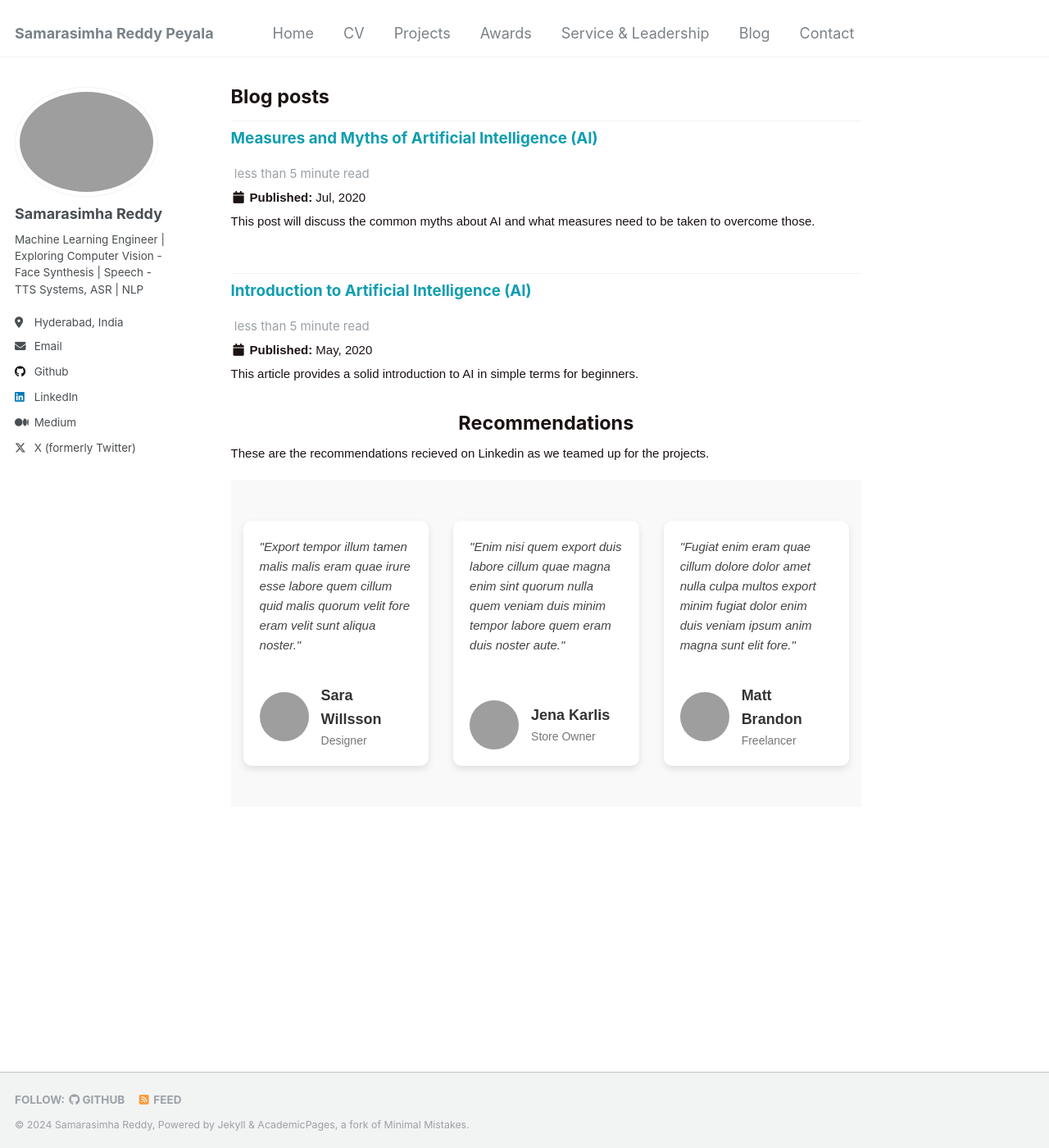
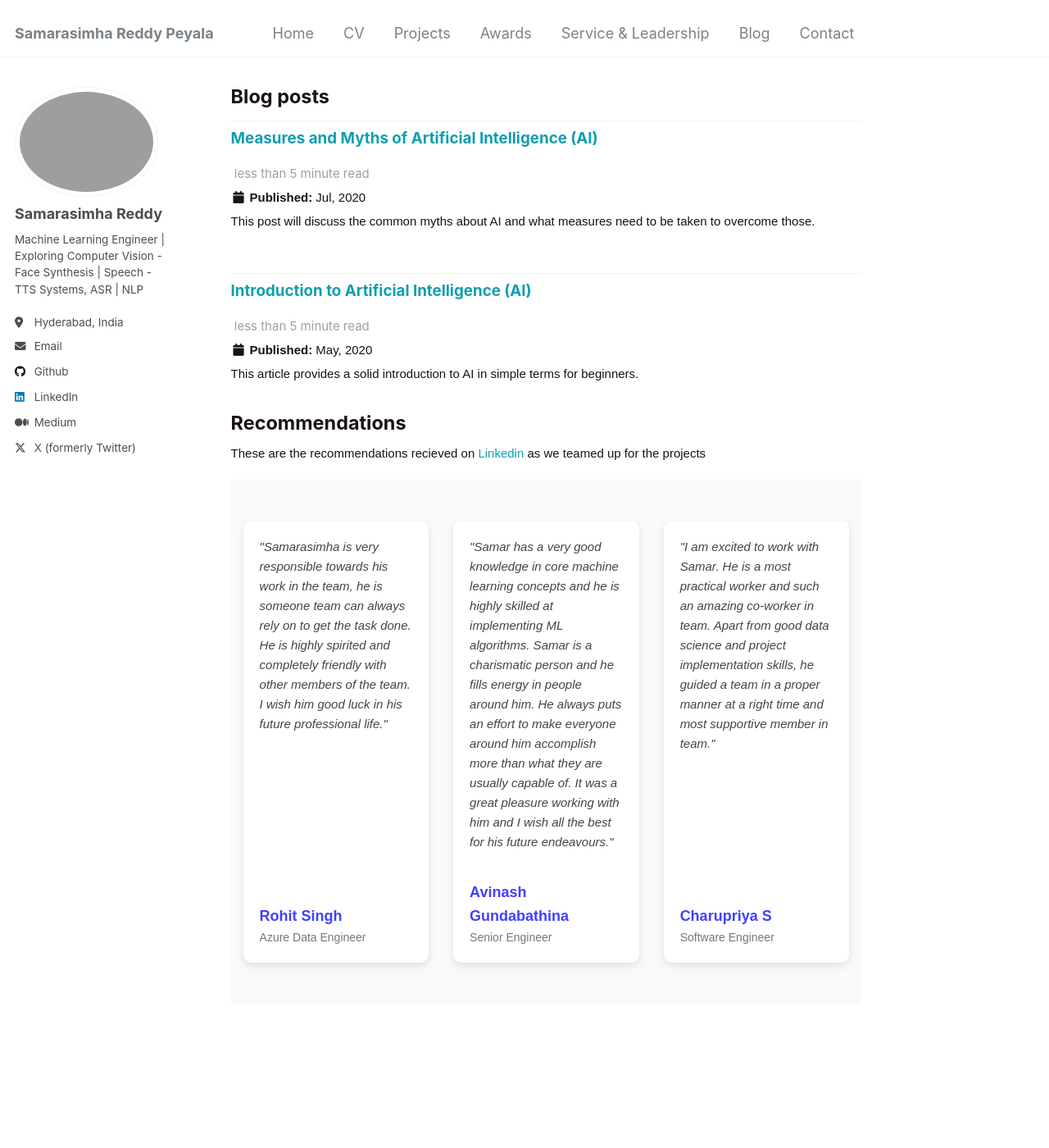
Before and after one commit to samarasimhapeyala/samarasimhapeyala.github.io, a Jekyll site: the page built from _pages/blog.md, in a window 1280 px wide and 1400 px high. Shown: the whole window at 82% size. Built offline with Jekyll 4.4.1, drawn with Linux system fonts in a browser that asks for light colours; grey boxes are pictures that could not be loaded.

Commit message:
Update blog.md

```diff
--- a/_pages/blog.md
+++ b/_pages/blog.md
@@ -122,47 +122,47 @@ author_profile: true
 }
 </style>
 
-<h1 style="text-align: center;">Recommendations</h1>
-<p style="font-size: 15px;">These are the recommendations recieved on Linkedin as we teamed up for the projects.</p>
+<h1 style="text-align: left;">Recommendations</h1>
+<p style="font-size: 15px;">These are the recommendations recieved on <a href="https://www.linkedin.com/in/samarasimhapeyala" style="color: rgb(16, 158, 176); text-decoration: none;">Linkedin</a> as we teamed up for the projects</p>
 <div class="testimonials">
   <div class="testimonial-container">
     <div class="testimonial-slider" id="testimonialSlider">
       <!-- First recommendation -->
       <div class="testimonial-box">
         <div class="testimonial-content">
-          "Export tempor illum tamen malis malis eram quae irure esse labore quem cillum quid malis quorum velit fore eram velit sunt aliqua noster."
+          "Samarasimha is very responsible towards his work in the team, he is someone team can always rely on to get the task done. He is highly spirited and completely friendly with other members of the team. I wish him good luck in his future professional life."
         </div>
         <div class="client-info">
-          <img src="client1.jpg" alt="Sara Willsson">
+          <!--<img src="client1.jpg" alt="Sara Willsson">-->
           <div>
-            <div class="client-name">Sara Willsson</div>
-            <div class="client-title">Designer</div>
+            <div class="client-name"><a href="https://www.linkedin.com/in/rohitsinghonline/">Rohit Singh</a></div>
+            <div class="client-title">Azure Data Engineer</div>
           </div>
         </div>
       </div>
       <!-- Second recommendation -->
       <div class="testimonial-box">
         <div class="testimonial-content">
-          "Enim nisi quem export duis labore cillum quae magna enim sint quorum nulla quem veniam duis minim tempor labore quem eram duis noster aute."
+          "Samar has a very good knowledge in core machine learning concepts and he is highly skilled at implementing ML algorithms. Samar is a charismatic person and he fills energy in people around him. He always puts an effort to make everyone around him accomplish more than what they are usually capable of. It was a great pleasure working with him and I wish all the best for his future endeavours."
         </div>
         <div class="client-info">
-          <img src="client2.jpg" alt="Jena Karlis">
+          <!--<img src="client2.jpg" alt="Jena Karlis">-->
           <div>
-            <div class="client-name">Jena Karlis</div>
-            <div class="client-title">Store Owner</div>
+            <div class="client-name"><a href="https://www.linkedin.com/in/avinash-gundabathina-10846b140/">Avinash Gundabathina</a></div>
+            <div class="client-title">Senior Engineer</div>
           </div>
         </div>
       </div>
       <!-- Third recommendation -->
       <div class="testimonial-box">
         <div class="testimonial-content">
-          "Fugiat enim eram quae cillum dolore dolor amet nulla culpa multos export minim fugiat dolor enim duis veniam ipsum anim magna sunt elit fore."
+          "I am excited to work with Samar. He is a most practical worker and such an amazing co-worker in team. Apart from good data science and project implementation skills, he guided a team in a proper manner at a right time and most supportive member in team."
         </div>
         <div class="client-info">
-          <img src="client3.jpg" alt="Matt Brandon">
+          <!--<img src="client3.jpg" alt="Matt Brandon">-->
           <div>
-            <div class="client-name">Matt Brandon</div>
-            <div class="client-title">Freelancer</div>
+            <div class="client-name"><a href="https://www.linkedin.com/in/charupriya-s-b37504190/">Charupriya S</a></div>
+            <div class="client-title">Software Engineer</div>
           </div>
         </div>
       </div>
```
